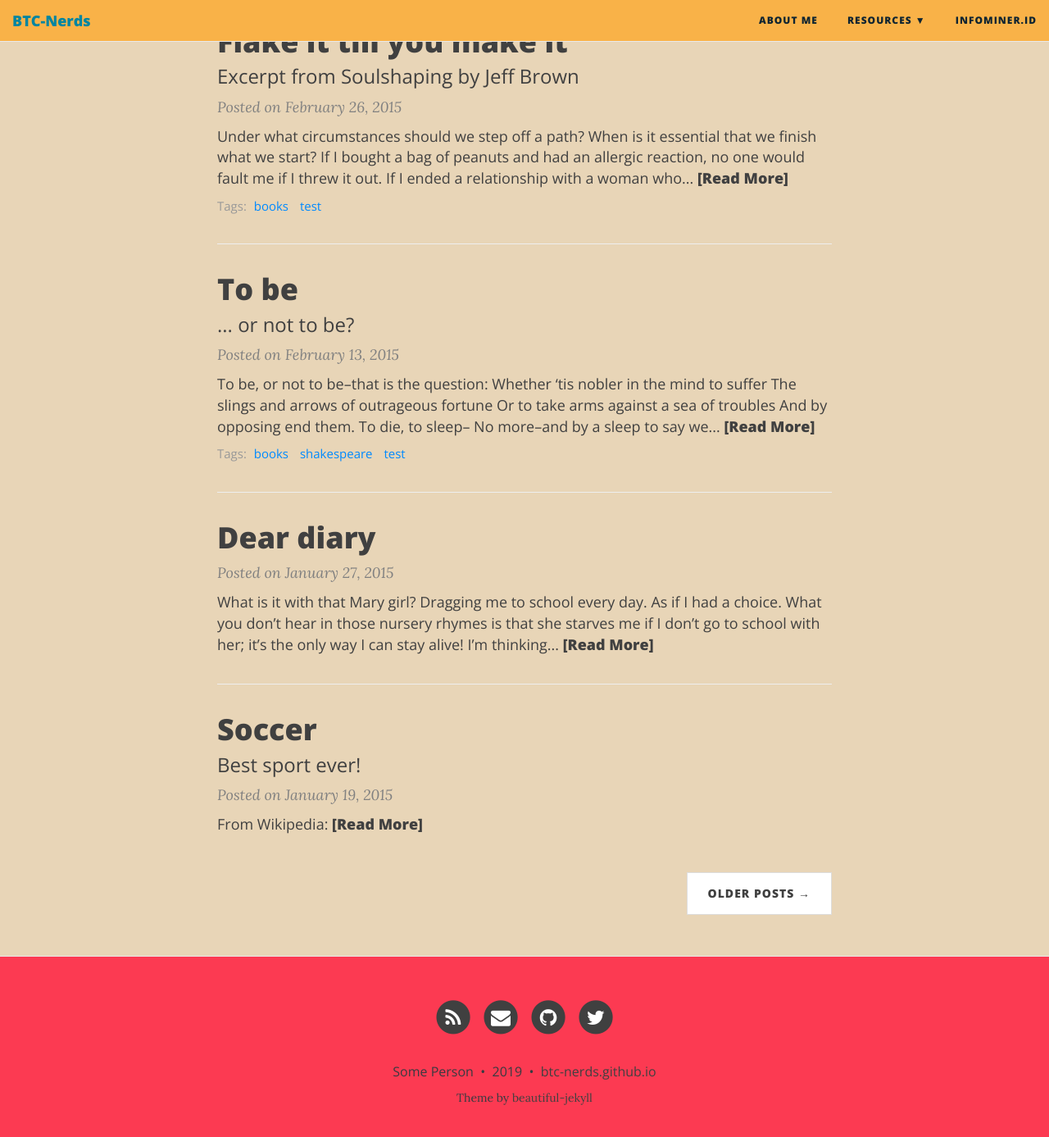
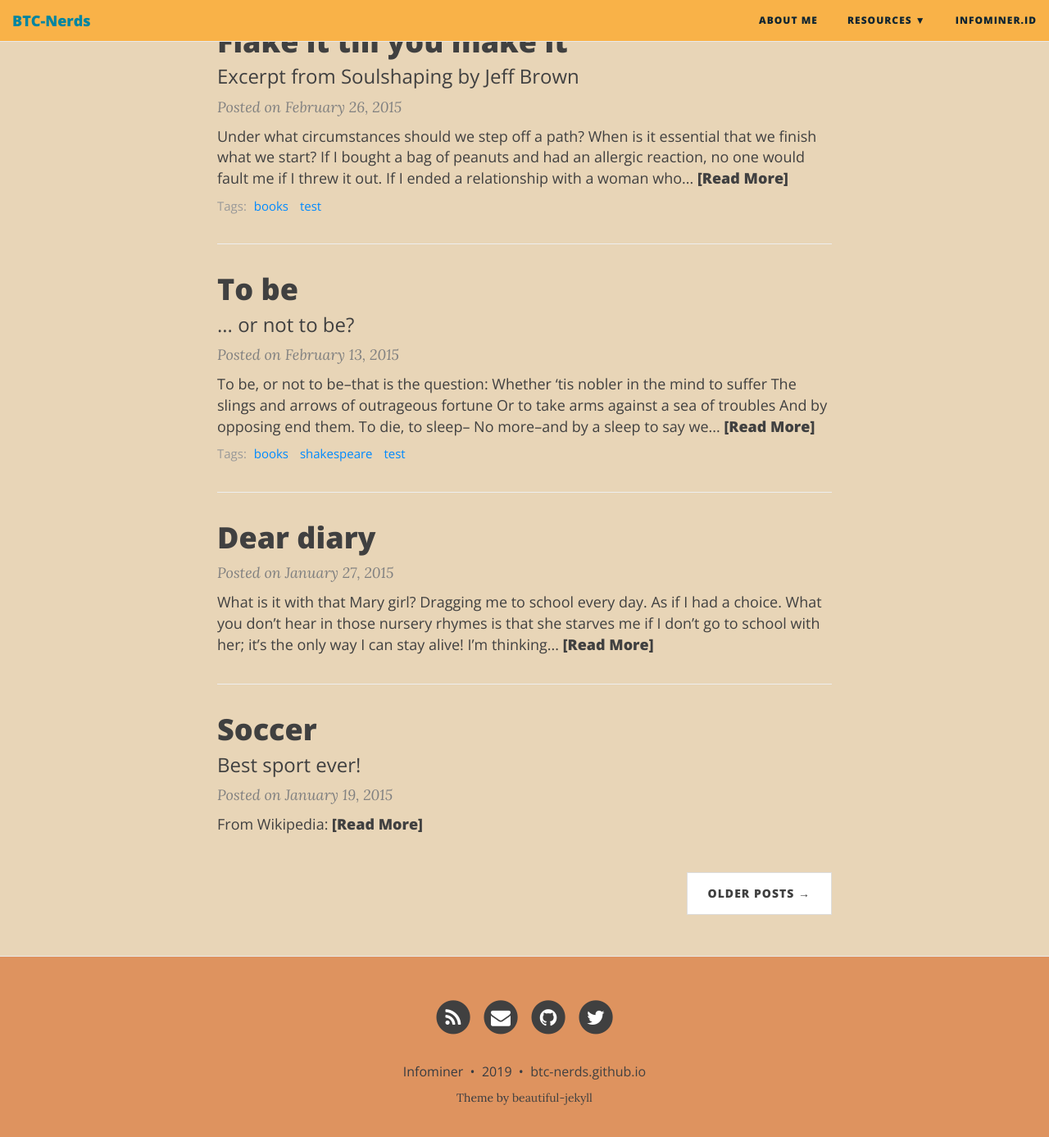
Before and after one commit to btc-nerds/btc-nerds.github.io, a Jekyll site: the page built from index.html, in a window 1280 px wide and 1400 px high, scrolled down 664 px. Shown: the top 1387 px of the window at 82% size. Built offline with Jekyll 4.4.1, drawn with Linux system fonts in a browser that asks for light colours; nearby versions of some CDN libraries; the list of posts is cut into pages by our own code.

Commit message:
tweak color and settings

```diff
--- a/_config.yml
+++ b/_config.yml
@@ -44,7 +44,7 @@ navbar-children-col: "#de935f"
 page-col: "#e8d5b7"
 link-col: "#008AFF"
 hover-col: "#0085A1"
-footer-col: "#fc3a52"
+footer-col: "#de935f"
 footer-text-col: "#373b41"
 footer-link-col: "#404040"
 
@@ -61,7 +61,7 @@ footer-link-col: "#404040"
 # Change all these values or delete the ones you don't want.
 # Important: you must keep the "name" parameter, everything else you can remove
 author:
-  name: Some Person
+  name: Infominer
 
 # Select your active Social Network Links.
 # Uncomment the links you want to show in the footer and add your information to each link.
--- a/_sunrise.scss
+++ b/_sunrise.scss
@@ -19,9 +19,6 @@ $link-color-visited: mix(#000, $link-color, 25%) !default;
 $masthead-link-color: $text-color !default;
 $masthead-link-color-hover: mix(#000, $text-color, 20%) !default;
 $navicon-link-color-hover: mix(#000, $background-color, 30%) !default;
-
-
-
 
 /* sunrise syntax highlighting (base16) */
 $base00: #1d1f21 !default;
```
Also changed, not shown: 14 other files.
